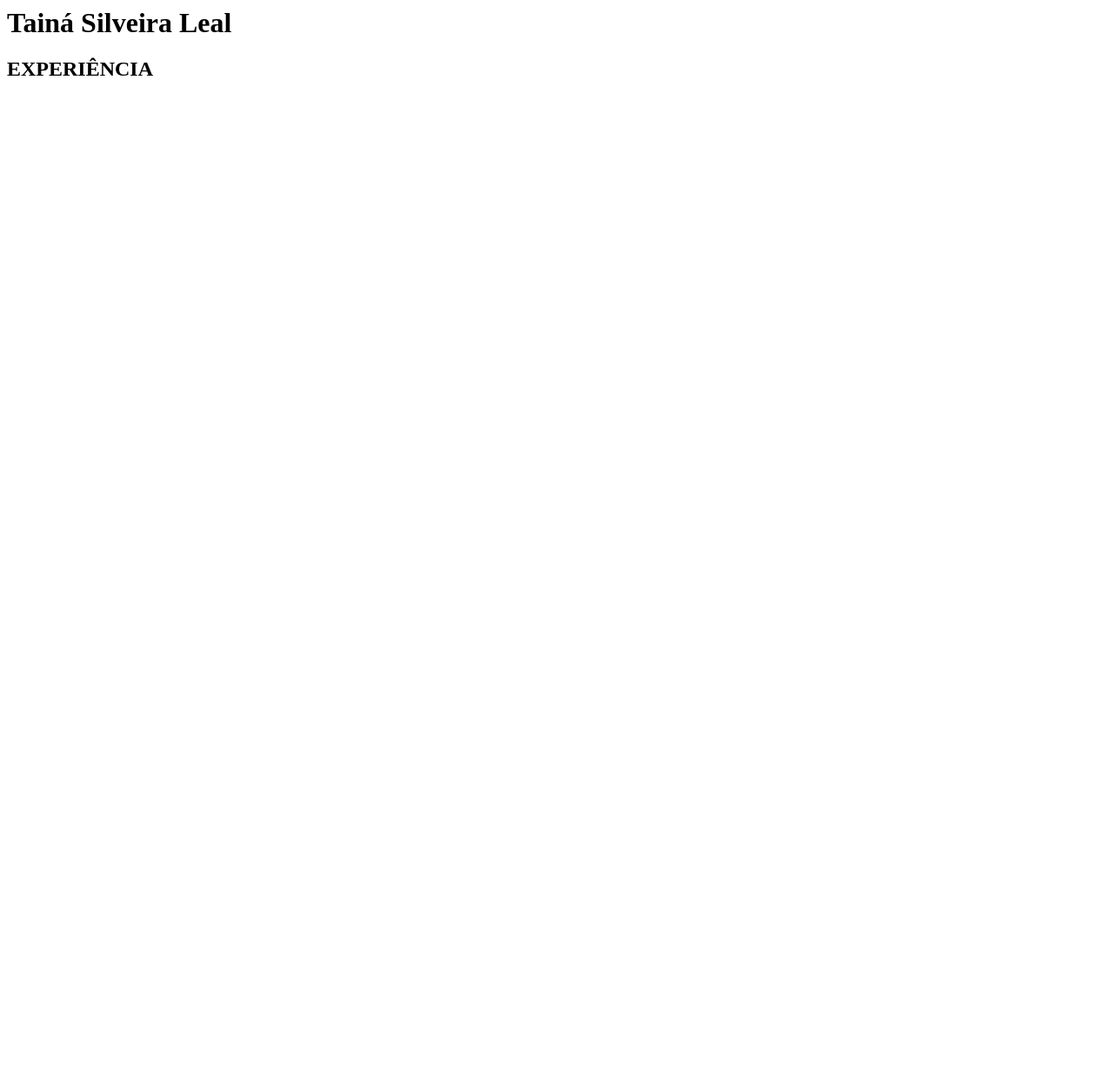
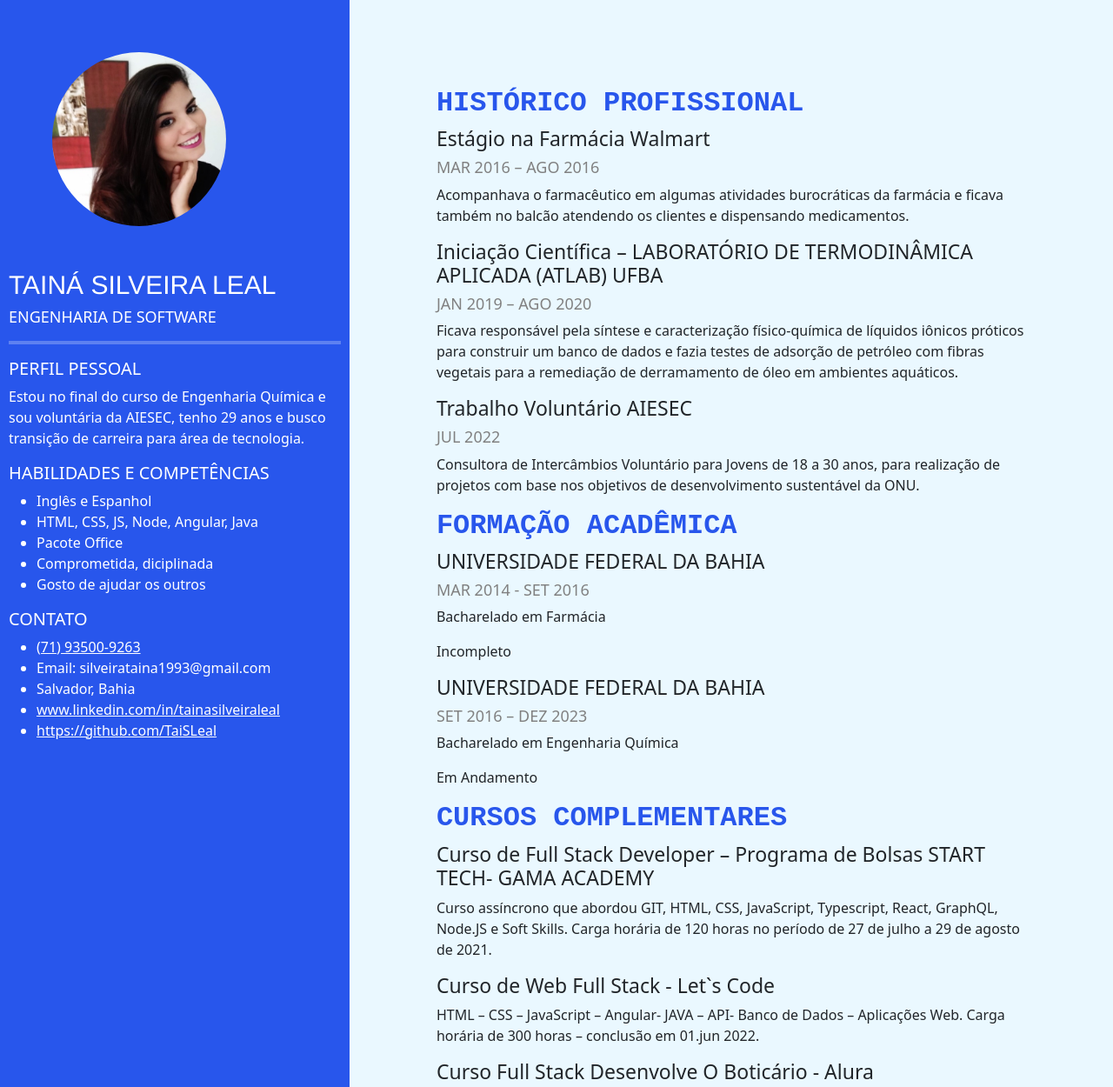
Before and after one commit to TaiSLeal/Curriculo-Tain-, a plain HTML site: page index.HTML in a window 1280 px wide. Shown: the top 1250 px of the page at 87% size. Before the commit the page ends 800 px from the top, so only its background shows below. Drawn offline with nearby package versions, Linux system fonts and the light colour scheme.

Commit message:
Atualização curriculo

```diff
--- /dev/null
+++ b/assets/css/style.css
@@ -0,0 +1,92 @@
+
+*{
+    margin:0;
+    padding: 0;
+
+}
+
+.foto-perfil{
+    border-radius: 100%;
+    max-width: 300px;
+    padding: 50px;
+
+}
+
+
+body{
+    background-color: rgb(234, 248, 255);
+   display: flex;
+
+  }
+
+.container1{
+   padding: 10px;
+   background-color: rgb(40, 86, 236);
+}
+
+.container2{
+    padding: 100px;
+}
+
+.nome h1{
+    color: white;
+    font-family: 'Franklin Gothic Medium', 'Arial Narrow', Arial, sans-serif;
+    font-size: 30px;
+}
+
+.job h4{
+    color: white;
+    font-size: 18px;
+}
+
+hr{
+    background-color: white;
+    height: 4px;
+    border: none;
+}
+
+.container1 h3{
+    color: white;
+   font-size: 20px;
+
+}
+
+.container1 p {
+    color: white;
+}
+
+.contato a{
+    color: white;
+}
+
+.contato{
+    color: white;
+}
+
+.habilidades{
+    color: white
+}
+
+.container2 h2{
+    font-family: 'Courier New', Courier, monospace;
+
+    font-weight: bold;
+    color:  rgb(40, 86, 236);
+}
+
+.data h3{
+    color: gray;
+    font-size: 18px;
+}
+
+.funcao h3{
+    font-size: 23px;
+}
+
+.faculdade h3{
+    font-size: 23px;
+}
+
+.curso h3{
+    font-size: 23px;
+}
--- a/index.HTML
+++ b/index.HTML
@@ -1,3 +1,118 @@
-<H1>Tainá Silveira Leal</H1>
+<!DOCTYPE html>
+<html lang="pt-br">
+<head>
+    <meta charset="UTF-8">
+    <meta http-equiv="X-UA-Compatible" content="IE=edge">
+    <meta name="viewport" content="width=device-width, initial-scale=1.0">
+     <title>Tainá Silveira Leal</title>
+    <!-- CSS only -->
+<link href="https://cdn.jsdelivr.net/npm/bootstrap@5.2.1/dist/css/bootstrap.min.css" rel="stylesheet" integrity="sha384-iYQeCzEYFbKjA/T2uDLTpkwGzCiq6soy8tYaI1GyVh/UjpbCx/TYkiZhlZB6+fzT" crossorigin="anonymous">
 
-<h2>EXPERIÊNCIA</h2>
+<link rel="stylesheet" href="assets/css/style.css">
+</head>
+<body>
+
+
+ <div class="container1">
+        <img class="foto-perfil" src="assets/imagens/1653885200251.jpg" alt="">
+         <div class="nome"><h1>TAINÁ SILVEIRA LEAL</h1></div>
+        <div class="job"><h4>ENGENHARIA DE SOFTWARE</h4></div>
+         <hr>
+
+        <h3>PERFIL PESSOAL</h3>
+
+        <p> Estou no final do curso de Engenharia Química e sou voluntária da AIESEC, tenho 29 anos e busco transição de carreira para área de tecnologia. </p>
+
+         <h3>HABILIDADES E COMPETÊNCIAS</h3>
+<div class="habilidades">
+         <ul>
+            <li>Inglês e Espanhol</li>
+            <li>HTML, CSS, JS, Node, Angular, Java  </li>
+            <li>Pacote Office</li>
+            <li>Comprometida, diciplinada</li>
+            <li>Gosto de ajudar os outros</li>
+
+
+         </ul>
+
+        </div>
+
+        <h3>CONTATO</h3>
+
+        <div class="contato">
+        <ul>
+               <li><a href="https://wa.me/5571935009263">(71) 93500-9263</a> </li>
+               <li>Email: silveirataina1993@gmail.com</li>
+               <li>Salvador, Bahia</li>
+               <li><a href=" www.linkedin.com/in/tainasilveiraleal">www.linkedin.com/in/tainasilveiraleal</a></li>
+               <li><a href=" https://github.com/TaiSLeal">https://github.com/TaiSLeal</a></li>
+
+         </ul>
+        </div>
+        </div>
+
+
+        <div class="container2">
+
+        <div>
+               <H2>HISTÓRICO PROFISSIONAL</H2>
+
+               <div class="funcao"><H3>Estágio na Farmácia Walmart </H3></div>
+               <div class="data"><H3>MAR 2016 – AGO 2016</H3></div>
+               <p>Acompanhava o farmacêutico em algumas atividades burocráticas da farmácia e ficava também no balcão atendendo os clientes e dispensando medicamentos.</p>
+
+               <div class="funcao"><h3>Iniciação Científica – LABORATÓRIO DE TERMODINÂMICA APLICADA (ATLAB) UFBA</h3></div>
+              <div class="data"> <h3>JAN 2019 – AGO 2020</h3></div>
+               <p>Ficava responsável pela síntese e caracterização físico-química de líquidos iônicos próticos para construir um banco de dados e fazia testes de adsorção de petróleo com fibras vegetais para a remediação de derramamento de óleo em ambientes aquáticos. </p>
+
+               <div class="funcao"><h3>Trabalho Voluntário AIESEC</h3></div>
+               <div class="data"><h3>JUL 2022</h3></div>
+
+                <p>Consultora de Intercâmbios Voluntário para Jovens de 18 a 30 anos, para realização de projetos com base nos objetivos de desenvolvimento sustentável da ONU. </p>
+
+    </div>
+
+        <div>
+
+            <h2>FORMAÇÃO ACADÊMICA</h2>
+
+
+           <div class="faculdade"> <h3>UNIVERSIDADE FEDERAL DA BAHIA</h3></div>
+            <div class="data"><h3>MAR 2014 - SET 2016</h3></div>
+            <p>Bacharelado em Farmácia</p>
+            <p>Incompleto</p>
+
+
+
+           <div class="faculdade"> <h3>UNIVERSIDADE FEDERAL DA BAHIA</h3></div>
+            <div class="data"><h3>SET 2016 – DEZ 2023</h3></div>
+            <p>Bacharelado em Engenharia Química </p>
+            <p>Em Andamento</p>
+
+        </div>
+
+
+        <div class="cursoscomplemetares">
+            <h2>CURSOS COMPLEMENTARES</h2>
+            <div class="curso"><h3>Curso de Full Stack Developer – Programa de Bolsas START TECH- GAMA ACADEMY</h3></div>
+            <p>Curso assíncrono que abordou GIT, HTML, CSS, JavaScript, Typescript, React, GraphQL, Node.JS e Soft Skills. Carga horária de 120 horas no período de 27 de julho a 29 de agosto de 2021.</p>
+
+        <div class="curso"><h3>Curso de Web Full Stack - Let`s Code </h3></div>
+        <p>HTML – CSS – JavaScript – Angular- JAVA – API- Banco de Dados – Aplicações Web.
+            Carga horária de 300 horas – conclusão em 01.jun 2022.</p>
+
+
+        <div class="curso"><h3>Curso Full Stack Desenvolve O Boticário - Alura </h3></div>
+        <p>HTML, CSS, JS, NODE JS, SQL com MySQL, HTTP, API REST, TypeScript, React, Segurança e Soft Skills</p>
+
+
+        </div>
+    </div>
+
+
+</body>
+
+<!-- JavaScript Bundle with Popper -->
+<script src="https://cdn.jsdelivr.net/npm/bootstrap@5.2.1/dist/js/bootstrap.bundle.min.js" integrity="sha384-u1OknCvxWvY5kfmNBILK2hRnQC3Pr17a+RTT6rIHI7NnikvbZlHgTPOOmMi466C8" crossorigin="anonymous"></script>
+
+</html>
```
Also changed, not shown: assets/imagens/1653885200251.jpg (added).
